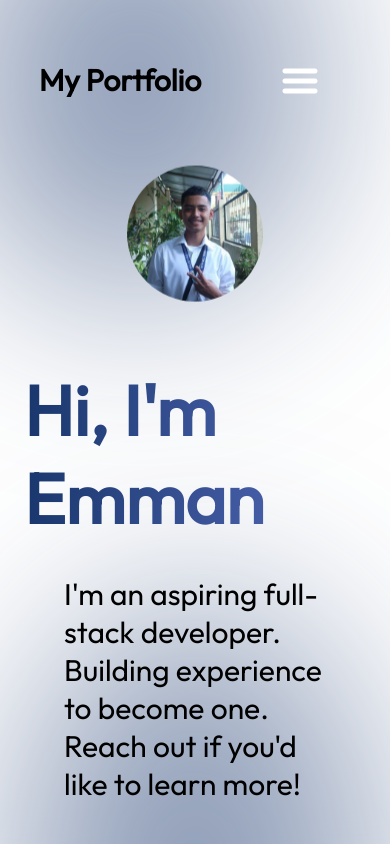
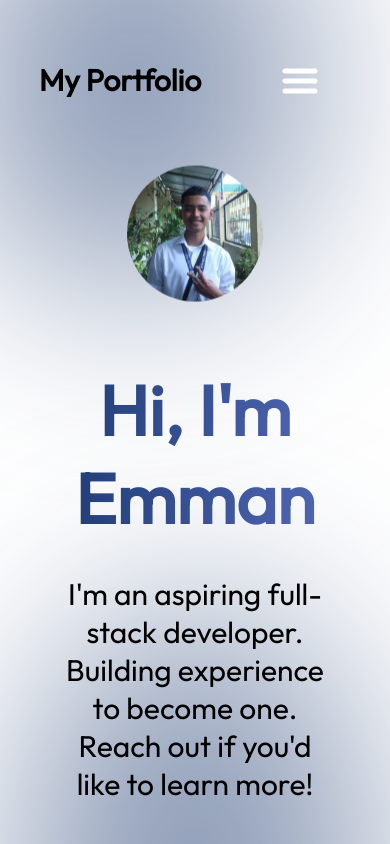
Before and after one commit to Aemonsz2004/react-portfolio, a React (Vite) app: page / in a window 390 px wide. Shown: the top 844 px of the page. Built offline with nearby package versions, Linux system fonts and the light colour scheme.

Commit message:
fixed responsive display in smartphones

```diff
--- a/src/App.module.css
+++ b/src/App.module.css
@@ -6,3 +6,15 @@
     height: 100%;
     color: white;
 }
+
+*::-webkit-scrollbar {
+    display: none;
+    }
+* {
+  -ms-overflow-style: none;  /* IE and Edge */
+  scrollbar-width: none;  /* Firefox */
+}
+
+#hero, #about {
+    overflow: hidden;
+}
--- a/src/components/hero/hero.module.css
+++ b/src/components/hero/hero.module.css
@@ -1,4 +1,6 @@
 @import '../../vars.css';
+
+
 
 .heroContainer {
     display: flex;
@@ -15,6 +17,10 @@
     align-items: start;
     gap: 20px;
     z-index: 1;
+}
+
+.heroLeft h1 {
+    text-align: center;
 }
 .heroLeft h1 {
     font-size: 70px;
@@ -177,5 +183,6 @@
     }
     .heroLeft p {
         margin: 0 40px;
+        text-align: center;
     }
 }
```
